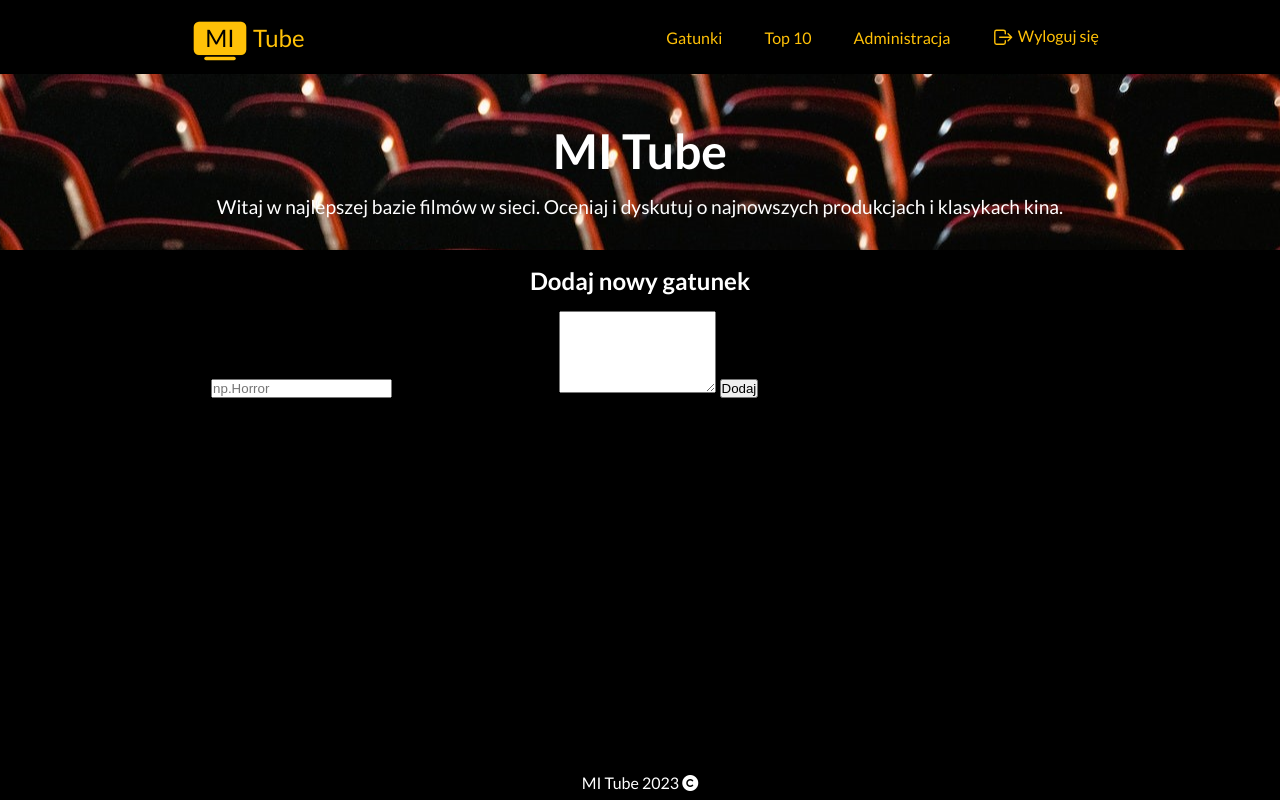
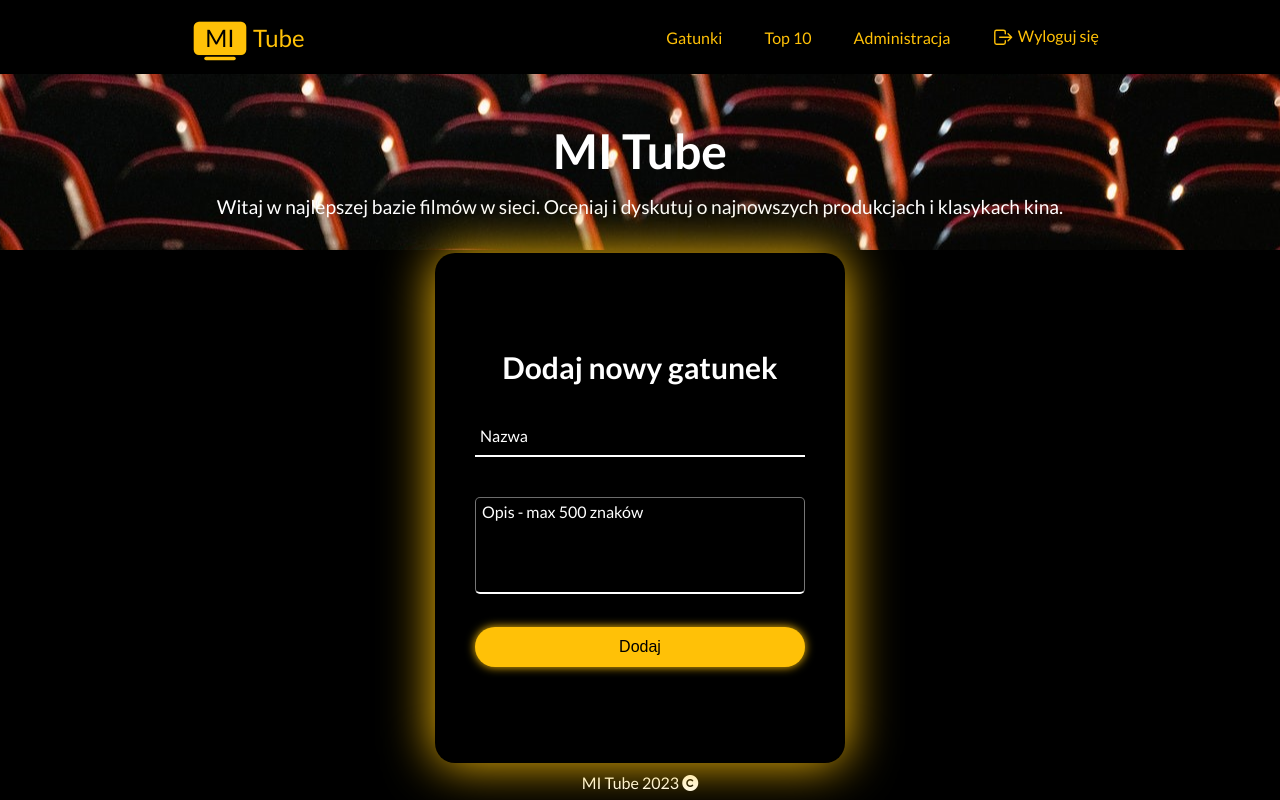
Before and after one commit to lukaszgardecki/mi-tube, a Spring Boot app: page /admin/dodaj-gatunek in a window 1280 px wide. Run offline with Spring Boot 4, Linux system fonts and the light colour scheme; the visitor is signed in with stand-in values (Sample User, id 1); data that the repository does not hold is empty; some of the project's set-up classes (security, data sources, template engines, error pages and the like) are left out, and stand-ins take their place; some libraries are stand-ins or nearby versions.

Commit message:
Change genre adding form

```diff
--- a/src/main/resources/static/styles/style.css
+++ b/src/main/resources/static/styles/style.css
@@ -420,6 +420,7 @@ textarea {
     width:  calc(100% - 2 * var(--admin-textarea-padding) - 2 * 1px) ;
     border-top: 1px solid #6d6d6d;
     border-bottom: 2px solid var(--main-text-color);
+    border-radius: 5px;
     background-color: transparent;
     color: var(--main-text-color);
     padding: var(--admin-textarea-padding);
--- a/src/main/resources/templates/admin/genre-add-form.html
+++ b/src/main/resources/templates/admin/genre-add-form.html
@@ -9,17 +9,23 @@
         <title>Dodaj nowy gatunek filmowy</title>
     </head>
     <body>
-        <main class="main-content" layout:fragment="content">
-            <h2 class="list-heading">Dodaj nowy gatunek</h2>
-            <form action="#" th:action="@{/admin/dodaj-gatunek}" method="post" class="mc-form" th:object="${genre}">
-                <label for="genreName">Nazwa</label>
-                <input type="text" id="genreName" placeholder="np.Horror" th:field="*{name}">
+        <main class="wrapper" layout:fragment="content">
+            <div class="form-wrapper">
+                <form action="#" th:action="@{/admin/dodaj-gatunek}" method="post" th:object="${genre}">
+                    <h2>Dodaj nowy gatunek</h2>
 
-                <label for="movieShortDescription">Opis - max 500 znaków</label>
-                <textarea id="movieShortDescription" rows="5" th:field="*{description}"></textarea>
+                    <div class="input-group">
+                        <input type="text" name="username" th:field="*{name}" required>
+                        <label>Nazwa</label>
+                    </div>
 
-                <button type="submit">Dodaj</button>
-            </form>
+                    <div class="textarea-group">
+                        <textarea rows="5" th:field="*{description}" maxlength="500" required></textarea>
+                        <label>Opis - max 500 znaków</label>
+                    </div>
+                    <button type="submit">Dodaj</button>
+                </form>
+            </div>
         </main>
     </body>
 </html>
```
